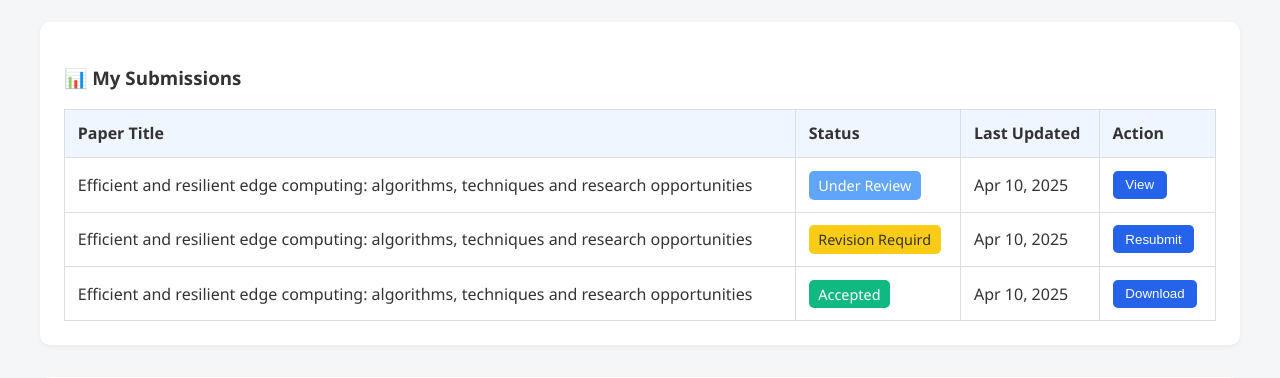
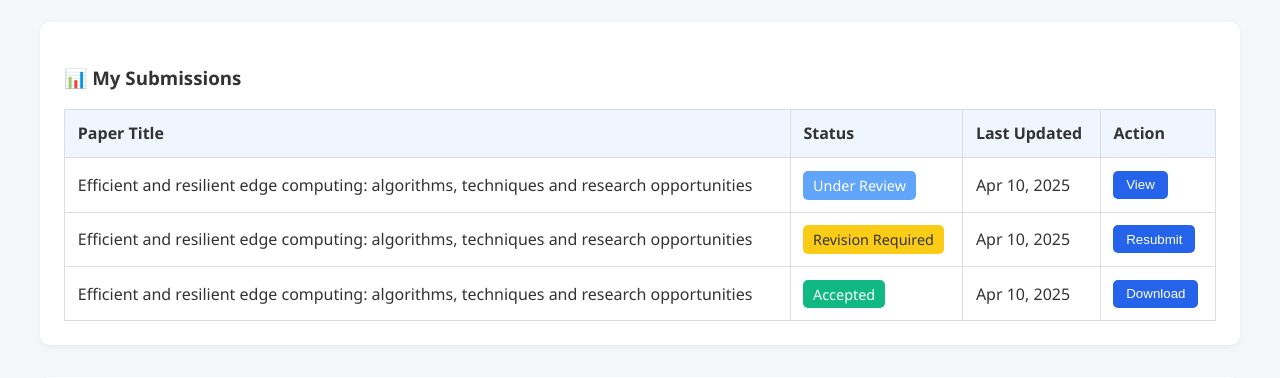
Before and after one commit to shmartin/mit111-studentmodule, a Django app: page /submission/ in a window 1280 px wide. Shown: the part 1107-1485 px from the top of the page. Run offline with Django 5.2, Linux system fonts and the light colour scheme; data comes from the database, SQL or seed files in the repository.

Commit message:
fixed typo

```diff
--- a/studentmodule/submission/models.py
+++ b/studentmodule/submission/models.py
@@ -27,7 +27,7 @@ class Document_evaluation(models.Model):
     status = models.CharField(max_length=50)
 
     def __str__(self):
-        return f'{self.did} | {self.status}'
+        return f'{self.status} | {self.did}'
 
 
 # title = foreignkey(docuement.title)
--- a/studentmodule/submission/templates/submission/submission.html
+++ b/studentmodule/submission/templates/submission/submission.html
@@ -88,7 +88,7 @@
                 <td>Apr 10, 2025</td>
                 <td><button class="action-btn">View</button></td>
               {% elif i.status == 'Revision Required' %}
-                <td><span class="badge revision">Revision Requird</span></td>
+                <td><span class="badge revision">Revision Required</span></td>
                 <td>Apr 10, 2025</td>
                 <td><button class="action-btn">Resubmit</button></td>
               {% elif i.status == 'Accepted' %}
```
